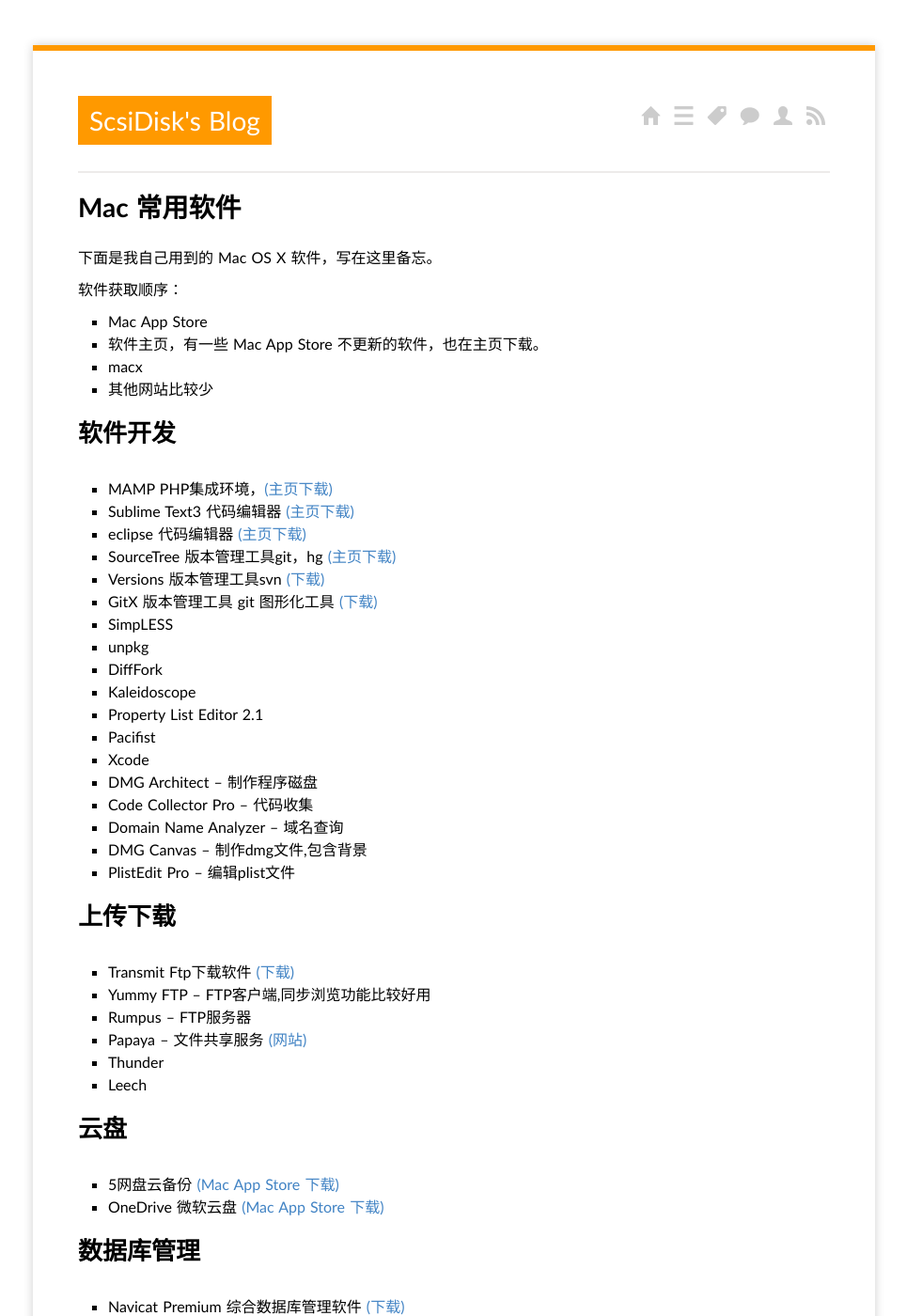
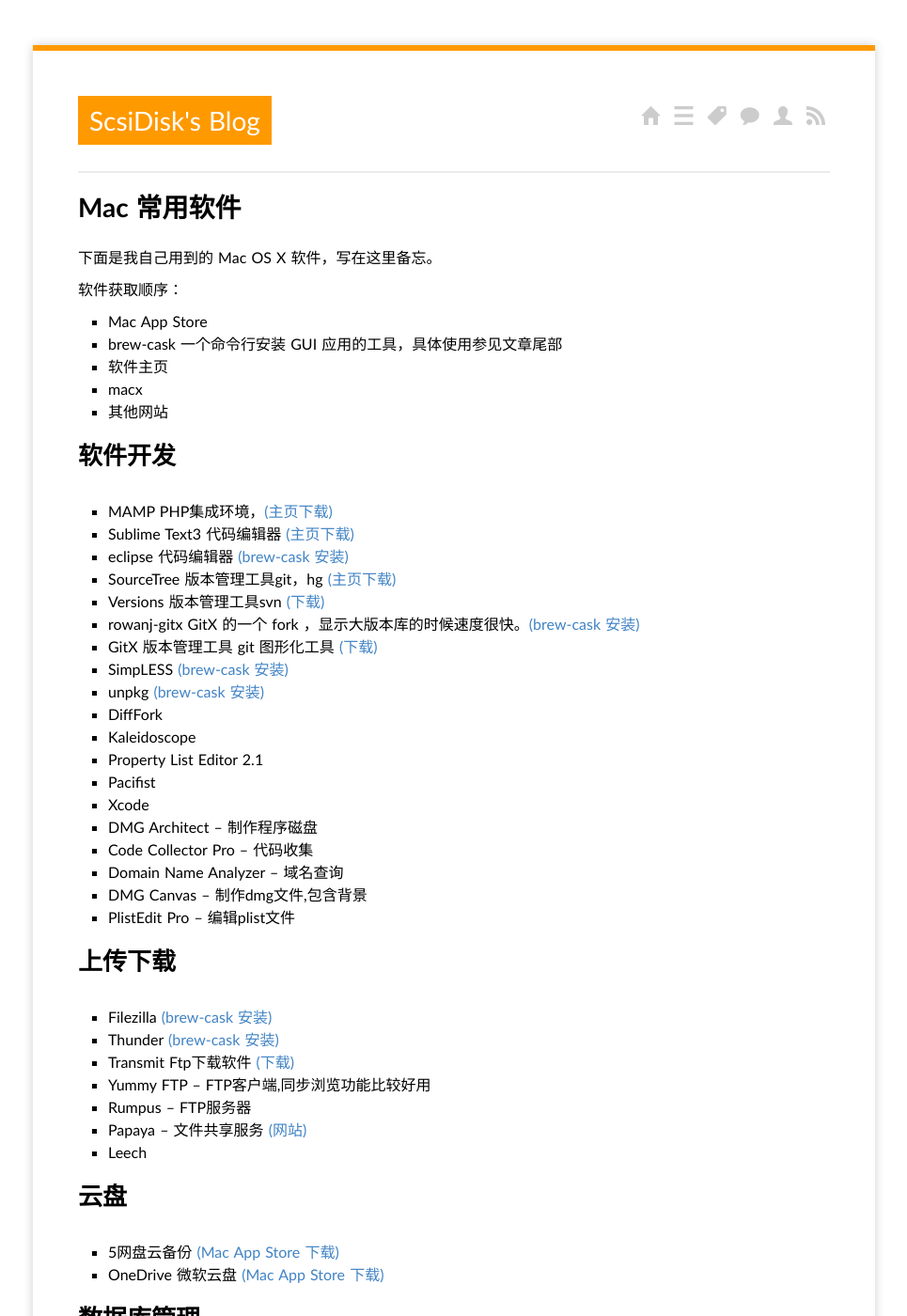
Before and after one commit to scsidisk/scsidisk.github.io, a Jekyll site: the page built from _posts/2014/2014-11-06-macsoft.md, in a window 1280 px wide and 1400 px high. Shown: the whole window at 94% size, without its empty margins (157-1122 px from the left). Built offline with Jekyll 4.4.1, drawn with Linux system fonts in a browser that asks for light colours; Markdown is read by kramdown in place of the engine named in the settings; comment, search, counter and statistics services are not loaded; some of the changed text lies outside the part shown.

Commit message:
fix mac soft

```diff
--- a/_posts/2014/2014-11-06-macsoft.md
+++ b/_posts/2014/2014-11-06-macsoft.md
@@ -12,20 +12,22 @@
 软件获取顺序：
 
 * Mac App Store
-* 软件主页，有一些 Mac App Store 不更新的软件，也在主页下载。
+* brew-cask 一个命令行安装 GUI 应用的工具，具体使用参见文章尾部
+* 软件主页
 * macx
-* 其他网站比较少
+* 其他网站
 
 ## 软件开发
 
 - MAMP PHP集成环境，[(主页下载)](http://www.mamp.info/en/downloads/)
 - Sublime Text3 代码编辑器 [(主页下载)](http://www.sublimetext.com/3)
-- eclipse 代码编辑器 [(主页下载)](https://www.eclipse.org)
+- eclipse 代码编辑器 [(brew-cask 安装)](js:return false;)
 - SourceTree 版本管理工具git，hg [(主页下载)](http://www.sourcetreeapp.com)
 - Versions 版本管理工具svn [(下载)](http://soft.macx.cn/4153.htm)
+- rowanj-gitx GitX 的一个 fork ，显示大版本库的时候速度很快。[(brew-cask 安装)](js:return false;)
 - GitX 版本管理工具 git 图形化工具 [(下载)](http://soft.macx.cn/4153.htm)
-- SimpLESS
-- unpkg
+- SimpLESS [(brew-cask 安装)](js:return false;)
+- unpkg  [(brew-cask 安装)](js:return false;)
 - DiffFork
 - Kaleidoscope
 - Property List Editor 2.1
@@ -39,11 +41,12 @@
 
 ## 上传下载
 
+- Filezilla [(brew-cask 安装)](js:return false;)
+- Thunder [(brew-cask 安装)](js:return false;)
 - Transmit Ftp下载软件 [(下载)](http://soft.macx.cn/2910.htm)
 - Yummy FTP -- FTP客户端,同步浏览功能比较好用
 - Rumpus -- FTP服务器
 - Papaya -- 文件共享服务 [(网站)](http://lightheadsw.com/papaya)
-- Thunder
 - Leech
 
 ## 云盘
@@ -54,8 +57,8 @@
 ## 数据库管理
 
 - Navicat Premium 综合数据库管理软件 [(下载)](http://soft.macx.cn/soft5696.htm)
-- Sequel Pro MySQL客户端 [(主页下载)](http://www.sequelpro.com)
-- MongoHub MongoDB客户端 [(主页下载)](http://mongohub.todayclose.com/download)
+- Sequel Pro MySQL客户端  [(brew-cask 安装)](js:return false;)
+- MongoHub MongoDB客户端  [(brew-cask 安装)](js:return false;)
 
 ## 邮件客户端
 
@@ -78,7 +81,7 @@
 
 ## 新闻阅读
 
-- NetNewsWire
+- NetNewsWire [(brew-cask 安装)](js:return false;)
 - feedly 查看订阅的资讯 [(Mac App Store 下载)](https://itunes.apple.com/cn/app/feedly.-read-more-know-more./id865500966?mt=12)
 
 
@@ -86,7 +89,7 @@
 
 - Adobe Photoshop CS6
 - Axure RP Pro
-- XMind -- 漂亮(java程序)
+- XMind -- 漂亮(java程序)  [(brew-cask 安装)](js:return false;)
 - Mindjet -- Mac原生程序,不需要java (以前叫MindManager)
 - Pixelmator
 - OmniGraffle
@@ -99,17 +102,17 @@
 - iWork '09
 - Microsoft Office 2011
 - iDocument -- 文档管理
-- Yep -- 文档管理
+- Yep -- 文档管理  [(brew-cask 安装)](js:return false;)
 
 ## 文档
 
 - Doxygen
 - Dash 查看文档利器 [(Mac App Store 下载)](https://itunes.apple.com/cn/app/dash-docs-snippets/id458034879?mt=12)
 - OmegaT+
-- Mou -- Markdown 编辑器
+- Mou -- Markdown 编辑器 [(brew-cask 安装)](js:return false;)
 - iDocument
 - CHM Reader 查看 CHM 文件 [(Mac App Store 下载)](https://itunes.apple.com/cn/app/chm-reader/id424182884?mt=12)
-- iChm -- CHM阅读器
+- iChm -- CHM阅读器 [(brew-cask 安装)](js:return false;)
 - CHM View -- CHM阅读器
 - PDF Squeezer -- PDF文件压缩
 - PDFClerk Pro -- PDF文件编辑,添加书签
@@ -131,13 +134,13 @@
 
 - Xmarks for Safari 同步书签
 - iStat Menus 在导航栏显示计算机状态
-- AppCleaner
+- AppCleaner [(brew-cask 安装)](js:return false;)
 - Blackmagic Disk Speed Test 测试SSD硬盘的性能 [(Mac App Store 下载)](https://itunes.apple.com/cn/app/blackmagic-disk-speed-test/id425264550?mt=12)
 - Renamer4Mac
 - SmartBackup
-- The Archive Browser
+- The Archive Browser  [(brew-cask 安装)](js:return false;)
 - The Unarchiver 多种格式的解压缩 [(Mac App Store 下载)](https://itunes.apple.com/cn/app/the-unarchiver/id425424353?mt=12)
-- Tunnelblick
+- Tunnelblick  [(brew-cask 安装)](js:return false;)
 - iDefrag
 - 1Password
 - Caffeine 让你的mac清醒 [(Mac App Store 下载)](https://itunes.apple.com/cn/app/caffeine/id411246225?mt=12)
@@ -180,3 +183,10 @@
 	+ rename
 	+ tree
 	+ asciidoc
+	+ brew-cask 安装 `brew install caskroom/cask/brew-cask`
+
+- brew-cask 使用
+	+ 主要安装 Mac App Store 中没有的软件，适合安装开源免费和有注册码的软件
+	+ brew cask search 应用名，支持模糊查询
+	+ brew cask install 应用名，要使用 search 查到的应用名，一般都是小写格式
+	+ brew cask uninstall 应用名, 删除应用
```
Also changed, not shown: _posts/2014/2014-09-10-ramdisk_for_mac.md (deleted, +0 -67 lines).
